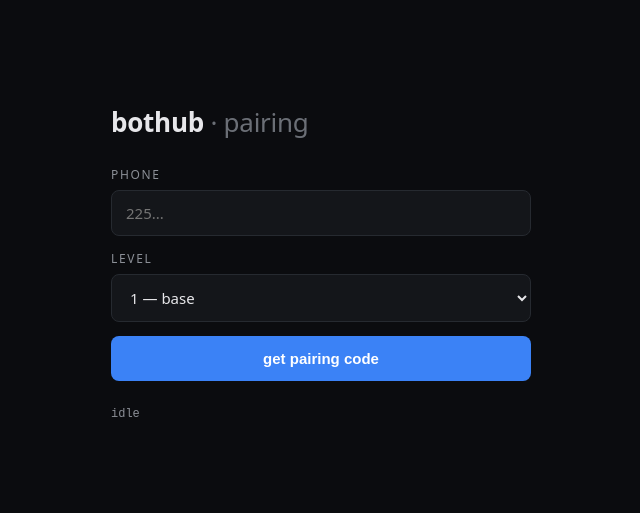
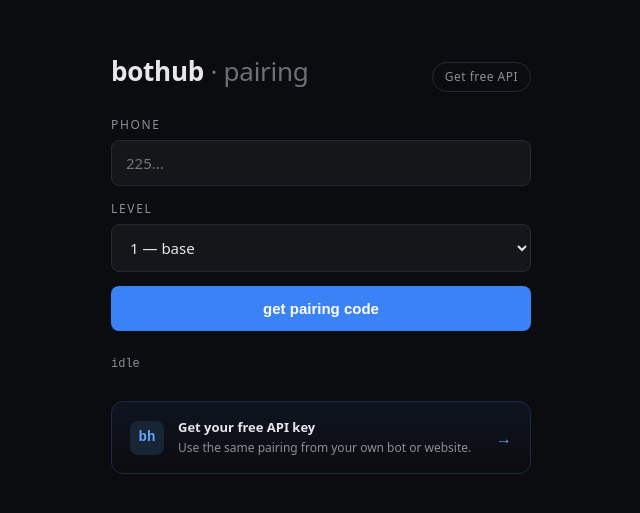
Before and after one commit to testjust019-xd/BOTHUB, a website: page public/index.html in a window 1280 px wide. Shown: the part 137-650 px from the top of the page, without its empty margins (319-959 px from the left). Drawn offline with Linux system fonts and the light colour scheme.

Commit message:
feat: 'Get free API' CTA on the pairing page

```diff
--- a/public/index.html
+++ b/public/index.html
@@ -15,8 +15,19 @@
     padding: 24px;
   }
   main { width: 100%; max-width: 420px; }
-  h1 { font-size: 26px; margin: 0 0 24px; letter-spacing: -0.01em; }
+
+  .head { display: flex; align-items: baseline; justify-content: space-between; gap: 12px; margin-bottom: 24px; }
+  h1 { font-size: 26px; margin: 0; letter-spacing: -0.01em; }
   h1 .dim { color: #6b6f76; font-weight: 400; }
+  .head a.cta {
+    font-size: 12px; letter-spacing: 0.04em;
+    color: #8b8f96; text-decoration: none;
+    border: 1px solid #262a30; border-radius: 999px;
+    padding: 5px 12px; transition: all .15s;
+    white-space: nowrap;
+  }
+  .head a.cta:hover { color: #e7e7ea; border-color: #3b82f6; }
+
   form { display: grid; gap: 14px; margin-bottom: 24px; }
   label { display: grid; gap: 6px; font-size: 12px; letter-spacing: 0.14em; text-transform: uppercase; color: #8b8f96; }
   input, select {
@@ -34,6 +45,7 @@
   button:hover:not(:disabled) { background: #2f6fd4; }
   button:active:not(:disabled) { transform: scale(0.99); }
   button:disabled { opacity: .6; cursor: wait; }
+
   .code-block { background: #14161a; border: 1px solid #262a30; border-radius: 12px; padding: 20px; margin-bottom: 16px; }
   .code-block .label { font-size: 11px; letter-spacing: 0.22em; color: #6b6f76; margin-bottom: 10px; }
   .code-wrap { display: flex; align-items: center; gap: 12px; }
@@ -43,14 +55,43 @@
   .copy-btn:hover { color: #e7e7ea; border-color: #3b82f6; }
   .copy-btn.copied { color: #34d399; border-color: #34d399; }
   .code-block p { color: #8b8f96; font-size: 13px; margin: 12px 0 0; }
-  .status { font-family: ui-monospace, monospace; font-size: 12px; color: #8b8f96; white-space: pre-wrap; }
+
+  .status { font-family: ui-monospace, monospace; font-size: 12px; color: #8b8f96; white-space: pre-wrap; min-height: 18px; }
   .status .ok { color: #34d399; }
   .status .bad { color: #f87171; }
+
+  /* footer API band */
+  .api-band {
+    margin-top: 28px;
+    padding: 16px 18px;
+    border: 1px solid #1c2a44;
+    background: linear-gradient(180deg, #0f1421, #0b0c0f);
+    border-radius: 12px;
+    display: flex; align-items: center; gap: 14px;
+    text-decoration: none; color: inherit;
+    transition: border-color .15s, transform .1s;
+  }
+  .api-band:hover { border-color: #3b82f6; }
+  .api-band:active { transform: scale(0.99); }
+  .api-band .glyph {
+    width: 34px; height: 34px; border-radius: 8px;
+    display: flex; align-items: center; justify-content: center;
+    background: #182535; color: #60a5fa;
+    font-family: ui-monospace, monospace; font-weight: 600; font-size: 14px;
+    flex: 0 0 auto;
+  }
+  .api-band .body { flex: 1; }
+  .api-band .title { font-size: 13px; font-weight: 600; }
+  .api-band .sub { font-size: 12px; color: #8b8f96; margin-top: 2px; }
+  .api-band .arrow { color: #60a5fa; font-size: 16px; }
 </style>
 </head>
 <body>
 <main>
-  <h1>bothub <span class="dim">· pairing</span></h1>
+  <div class="head">
+    <h1>bothub <span class="dim">· pairing</span></h1>
+    <a class="cta" href="/dashboard">Get free API</a>
+  </div>
 
   <form id="form">
     <label>phone
@@ -62,7 +103,7 @@
         <option value="2">2 — base v2 (higher)</option>
         <option value="3">3 — mini prenium</option>
         <option value="4">4 — VIP</option>
-        <option value="5">5 — ultra VIP (free)</option>
+        <option value="5">5 — Ultra VIP(ultimate)</option>
       </select>
     </label>
     <button id="btn" type="submit">get pairing code</button>
@@ -78,6 +119,15 @@
   </div>
 
   <div class="status" id="status">idle</div>
+
+  <a class="api-band" href="/dashboard">
+    <div class="glyph">bh</div>
+    <div class="body">
+      <div class="title">Get your free API key</div>
+      <div class="sub">Use the same pairing from your own bot or website.</div>
+    </div>
+    <div class="arrow">→</div>
+  </a>
 </main>
 
 <script>
```
